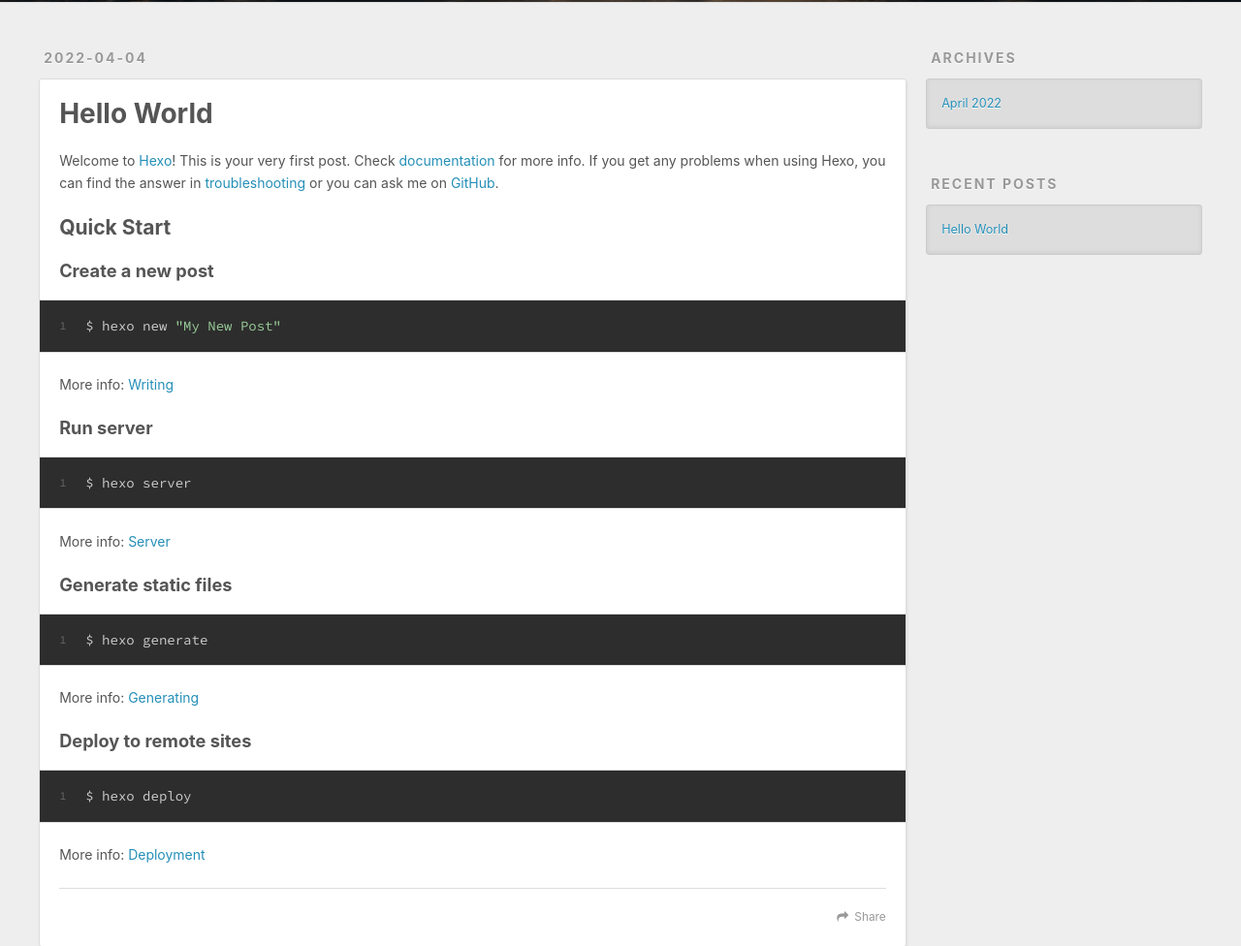
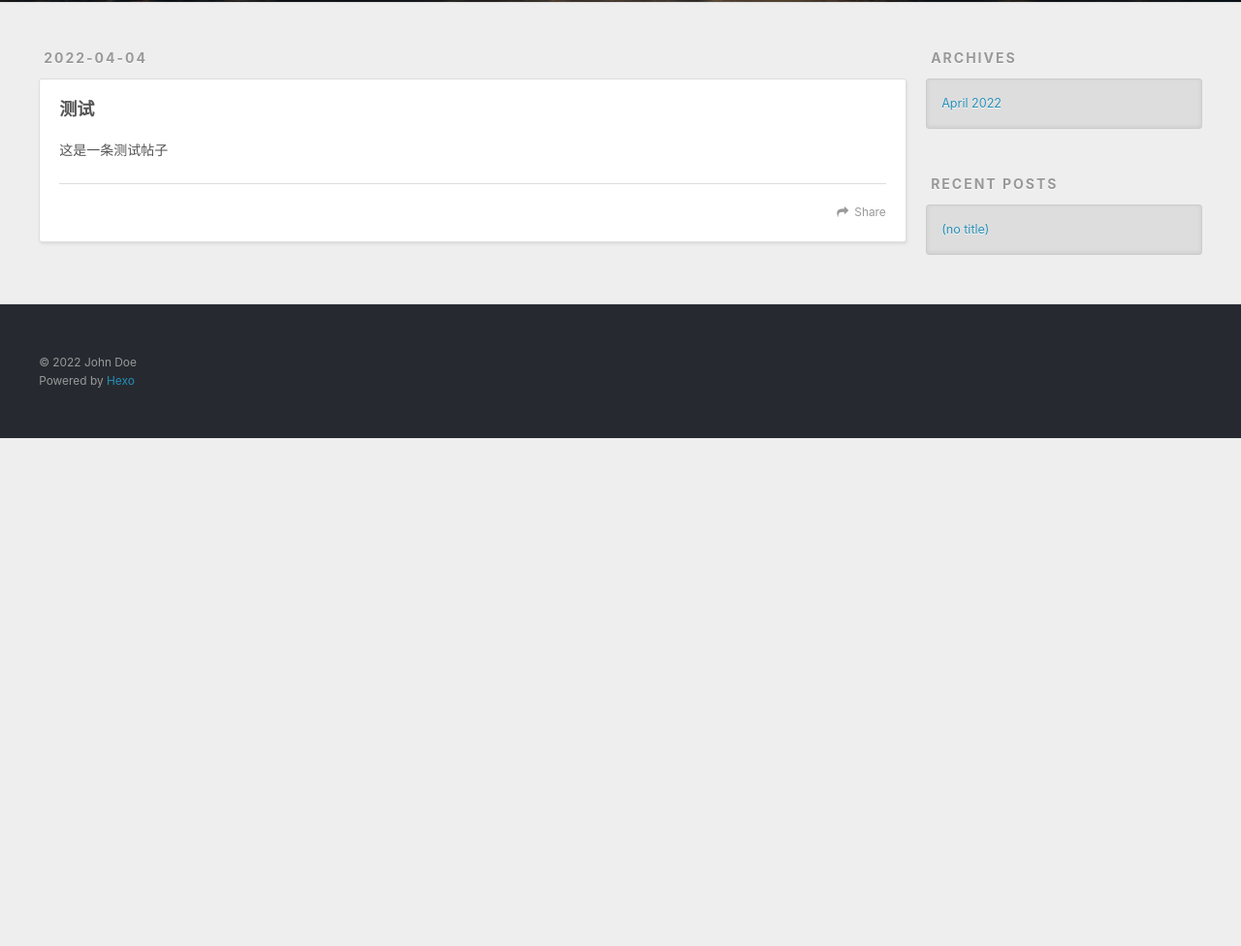
Before and after one commit to Jvu1115/Jvu1115.github.io, a plain HTML site: page 2022/04/04/hello-world/index.html in a window 1280 px wide. Shown: the part 298-1274 px from the top of the page at 97% size. After the commit the page ends 800 px from the top, so only its background shows below. Drawn offline with nearby package versions, Linux system fonts and the light colour scheme; files that its build step writes are made by us from their sources; files whose address does not match are found by name.

Commit message:
Site updated: 2022-04-04 23:17:55

```diff
--- a/2022/04/04/hello-world/index.html
+++ b/2022/04/04/hello-world/index.html
@@ -5,17 +5,17 @@
 
 
 
-  <title>Hello World | Hexo</title>
+  <title>Hexo</title>
   <meta name="viewport" content="width=device-width, initial-scale=1, maximum-scale=1">
-  <meta name="description" content="Welcome to Hexo! This is your very first post. Check documentation for more info. If you get any problems when using Hexo, you can find the answer in troubleshooting or you can ask me on GitHub. Quick">
+  <meta name="description" content="测试这是一条测试帖子">
 <meta property="og:type" content="article">
-<meta property="og:title" content="Hello World">
+<meta property="og:title" content="Hexo">
 <meta property="og:url" content="https://github.com/Jvu1115/Jvu1115.github.io.git/2022/04/04/hello-world/index.html">
 <meta property="og:site_name" content="Hexo">
-<meta property="og:description" content="Welcome to Hexo! This is your very first post. Check documentation for more info. If you get any problems when using Hexo, you can find the answer in troubleshooting or you can ask me on GitHub. Quick">
+<meta property="og:description" content="测试这是一条测试帖子">
 <meta property="og:locale" content="en_US">
 <meta property="article:published_time" content="2022-04-04T13:25:32.754Z">
-<meta property="article:modified_time" content="2022-04-04T13:25:32.754Z">
+<meta property="article:modified_time" content="2022-04-04T15:17:38.055Z">
 <meta property="article:author" content="John Doe">
 <meta name="twitter:card" content="summary">
 
@@ -76,36 +76,14 @@
   <div class="article-inner">
 
 
-      <header class="article-header">
-
-
-    <h1 class="article-title" itemprop="name">
-      Hello World
-    </h1>
-
-
-      </header>
-
     <div class="article-entry" itemprop="articleBody">
 
-        <p>Welcome to <a target="_blank" rel="noopener" href="https://hexo.io/">Hexo</a>! This is your very first post. Check <a target="_blank" rel="noopener" href="https://hexo.io/docs/">documentation</a> for more info. If you get any problems when using Hexo, you can find the answer in <a target="_blank" rel="noopener" href="https://hexo.io/docs/troubleshooting.html">troubleshooting</a> or you can ask me on <a href="https://github.com/hexojs/hexo/issues">GitHub</a>.</p>
-<h2 id="Quick-Start"><a href="#Quick-Start" class="headerlink" title="Quick Start"></a>Quick Start</h2><h3 id="Create-a-new-post"><a href="#Create-a-new-post" class="headerlink" title="Create a new post"></a>Create a new post</h3><figure class="highlight bash"><table><tr><td class="gutter"><pre><span class="line">1</span><br></pre></td><td class="code"><pre><span class="line">$ hexo new <span class="string">&quot;My New Post&quot;</span></span><br></pre></td></tr></table></figure>
-
-<p>More info: <a target="_blank" rel="noopener" href="https://hexo.io/docs/writing.html">Writing</a></p>
-<h3 id="Run-server"><a href="#Run-server" class="headerlink" title="Run server"></a>Run server</h3><figure class="highlight bash"><table><tr><td class="gutter"><pre><span class="line">1</span><br></pre></td><td class="code"><pre><span class="line">$ hexo server</span><br></pre></td></tr></table></figure>
-
-<p>More info: <a target="_blank" rel="noopener" href="https://hexo.io/docs/server.html">Server</a></p>
-<h3 id="Generate-static-files"><a href="#Generate-static-files" class="headerlink" title="Generate static files"></a>Generate static files</h3><figure class="highlight bash"><table><tr><td class="gutter"><pre><span class="line">1</span><br></pre></td><td class="code"><pre><span class="line">$ hexo generate</span><br></pre></td></tr></table></figure>
-
-<p>More info: <a target="_blank" rel="noopener" href="https://hexo.io/docs/generating.html">Generating</a></p>
-<h3 id="Deploy-to-remote-sites"><a href="#Deploy-to-remote-sites" class="headerlink" title="Deploy to remote sites"></a>Deploy to remote sites</h3><figure class="highlight bash"><table><tr><td class="gutter"><pre><span class="line">1</span><br></pre></td><td class="code"><pre><span class="line">$ hexo deploy</span><br></pre></td></tr></table></figure>
-
-<p>More info: <a target="_blank" rel="noopener" href="https://hexo.io/docs/one-command-deployment.html">Deployment</a></p>
+        <h3 id="测试"><a href="#测试" class="headerlink" title="测试"></a>测试</h3><p>这是一条测试帖子</p>
 
 
     </div>
     <footer class="article-footer">
-      <a data-url="https://github.com/Jvu1115/Jvu1115.github.io.git/2022/04/04/hello-world/" data-id="cl1kuu35m00009kwtd15bexnt" class="article-share-link">Share</a>
+      <a data-url="https://github.com/Jvu1115/Jvu1115.github.io.git/2022/04/04/hello-world/" data-id="cl1kuwst00000aswtes1g5f5n" class="article-share-link">Share</a>
 
 
     </footer>
@@ -144,7 +122,7 @@
       <ul>
 
           <li>
-            <a href="/Jvu1115/Jvu1115.github.io.git/2022/04/04/hello-world/">Hello World</a>
+            <a href="/Jvu1115/Jvu1115.github.io.git/2022/04/04/hello-world/">(no title)</a>
           </li>
 
       </ul>
```
Also changed, not shown: archives/2022/04/index.html (+1 -7 lines), archives/2022/index.html (+1 -7 lines), archives/index.html (+1 -7 lines), index.html (+3 -25 lines).
